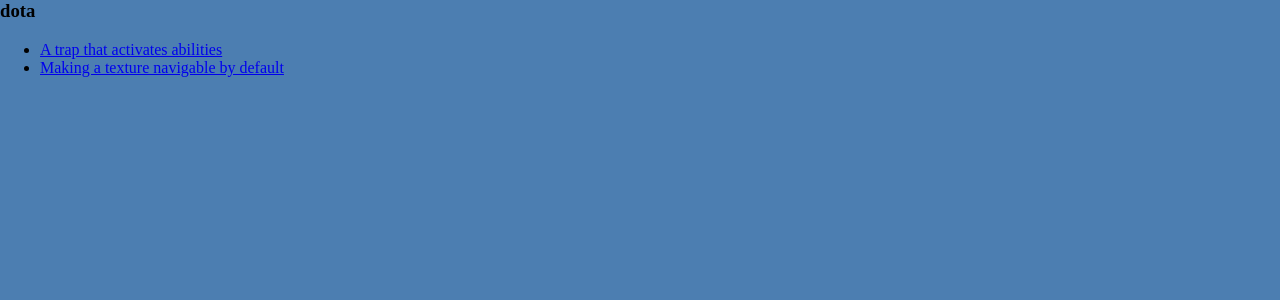
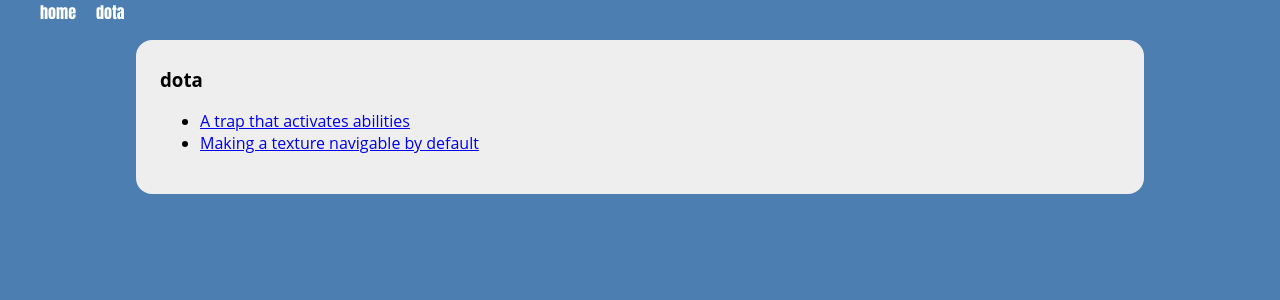
Before and after one commit to Thristhart/techniques, a Jekyll site: the page built from index.md, in a window 1280 px wide. Shown: the top 300 px of the page. Built offline with Jekyll 4.4.1, drawn with Linux system fonts in a browser that asks for light colours; some web fonts are replaced.

Commit message:
Updated default.html

```diff
--- a/_layouts/default.html
+++ b/_layouts/default.html
@@ -4,6 +4,11 @@
     {% include base.html %}
   </head>
   <body>
-    {{content}}
+    <header>
+      {% include navigation.html %}
+    </header>
+    <div id="content">
+    	{{content}}
+    </div>
   </body>
 </html>
```
